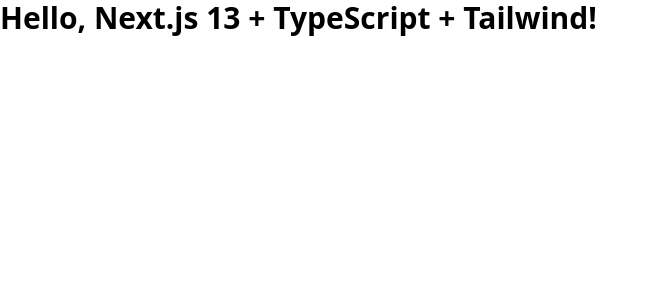
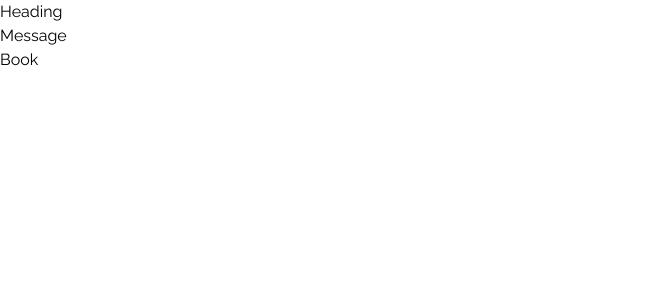
Before and after one commit to abr-ya/next-photo-tw, a Next.js app: page / in a window 1280 px wide. Shown: the top 300 px of the page, without its empty margins (0-657 px from the left). Built offline with nearby package versions, Linux system fonts and the light colour scheme.

Commit message:
feature: Add font, create Hero component

```diff
--- /dev/null
+++ b/src/components/Hero.tsx
@@ -0,0 +1,17 @@
+import React from "react";
+
+const Hero = () => {
+  return (
+    <div>
+      {/* Overlay */}
+      <div />
+      <div>
+        <h2>Heading</h2>
+        <p>Message</p>
+        <button>Book</button>
+      </div>
+    </div>
+  );
+};
+
+export default Hero;
--- a/src/pages/_document.tsx
+++ b/src/pages/_document.tsx
@@ -3,7 +3,14 @@ import { Html, Head, Main, NextScript } from "next/document";
 export default function Document() {
   return (
     <Html lang="en">
-      <Head />
+      <Head>
+        <link rel="preconnect" href="https://fonts.googleapis.com" />
+        <link rel="preconnect" href="https://fonts.gstatic.com" />
+        <link
+          href="https://fonts.googleapis.com/css2?family=Raleway:wght@100;200;300;400;500;600;700;800;900&display=swap"
+          rel="stylesheet"
+        />
+      </Head>
       <body>
         <Main />
         <NextScript />
--- a/src/pages/api/hello.ts
+++ /dev/null
@@ -1,10 +0,0 @@
-// Next.js API route support: https://nextjs.org/docs/api-routes/introduction
-import type { NextApiRequest, NextApiResponse } from "next";
-
-type Data = {
-  name: string;
-};
-
-export default function handler(req: NextApiRequest, res: NextApiResponse<Data>) {
-  res.status(200).json({ name: "John Doe" });
-}
--- a/src/pages/index.tsx
+++ b/src/pages/index.tsx
@@ -1,17 +1,16 @@
+import Hero from "@/components/Hero";
 import Head from "next/head";
 
 const Home = () => {
   return (
     <>
       <Head>
-        <title>Next.js 13 + TypeScript + Tailwind App</title>
+        <title>Photo Next.js 13 + TypeScript + Tailwind App</title>
         <meta name="description" content="Generated by create next app" />
         <meta name="viewport" content="width=device-width, initial-scale=1" />
         <link rel="icon" href="/favicon.ico" />
       </Head>
-      <main>
-        <h1 className="text-3xl font-bold">Hello, Next.js 13 + TypeScript + Tailwind!</h1>
-      </main>
+      <Hero />
     </>
   );
 };
--- a/src/styles/globals.css
+++ b/src/styles/globals.css
@@ -2,104 +2,7 @@
 @tailwind components;
 @tailwind utilities;
 
-:root {
-  --max-width: 1100px;
-  --border-radius: 12px;
-  --font-mono: ui-monospace, Menlo, Monaco, 'Cascadia Mono', 'Segoe UI Mono',
-    'Roboto Mono', 'Oxygen Mono', 'Ubuntu Monospace', 'Source Code Pro',
-    'Fira Mono', 'Droid Sans Mono', 'Courier New', monospace;
-
-  --foreground-rgb: 0, 0, 0;
-  --background-start-rgb: 214, 219, 220;
-  --background-end-rgb: 255, 255, 255;
-
-  --primary-glow: conic-gradient(
-    from 180deg at 50% 50%,
-    #16abff33 0deg,
-    #0885ff33 55deg,
-    #54d6ff33 120deg,
-    #0071ff33 160deg,
-    transparent 360deg
-  );
-  --secondary-glow: radial-gradient(
-    rgba(255, 255, 255, 1),
-    rgba(255, 255, 255, 0)
-  );
-
-  --tile-start-rgb: 239, 245, 249;
-  --tile-end-rgb: 228, 232, 233;
-  --tile-border: conic-gradient(
-    #00000080,
-    #00000040,
-    #00000030,
-    #00000020,
-    #00000010,
-    #00000010,
-    #00000080
-  );
-
-  --callout-rgb: 238, 240, 241;
-  --callout-border-rgb: 172, 175, 176;
-  --card-rgb: 180, 185, 188;
-  --card-border-rgb: 131, 134, 135;
+html {
+  scroll-behavior: smooth;
+  font-family: 'Raleway', sans-serif;
 }
-
-@media (prefers-color-scheme: dark) {
-  :root {
-    --foreground-rgb: 255, 255, 255;
-    --background-start-rgb: 0, 0, 0;
-    --background-end-rgb: 0, 0, 0;
-
-    --primary-glow: radial-gradient(rgba(1, 65, 255, 0.4), rgba(1, 65, 255, 0));
-    --secondary-glow: linear-gradient(
-      to bottom right,
-      rgba(1, 65, 255, 0),
-      rgba(1, 65, 255, 0),
-      rgba(1, 65, 255, 0.3)
-    );
-
-    --tile-start-rgb: 2, 13, 46;
-    --tile-end-rgb: 2, 5, 19;
-    --tile-border: conic-gradient(
-      #ffffff80,
-      #ffffff40,
-      #ffffff30,
-      #ffffff20,
-      #ffffff10,
-      #ffffff10,
-      #ffffff80
-    );
-
-    --callout-rgb: 20, 20, 20;
-    --callout-border-rgb: 108, 108, 108;
-    --card-rgb: 100, 100, 100;
-    --card-border-rgb: 200, 200, 200;
-  }
-}
-
-* {
-  box-sizing: border-box;
-  padding: 0;
-  margin: 0;
-}
-
-html,
-body {
-  max-width: 100vw;
-  overflow-x: hidden;
-}
-
-body {
-  color: rgb(var(--foreground-rgb));
-}
-
-a {
-  color: inherit;
-  text-decoration: none;
-}
-
-@media (prefers-color-scheme: dark) {
-  html {
-    color-scheme: dark;
-  }
-}
```
